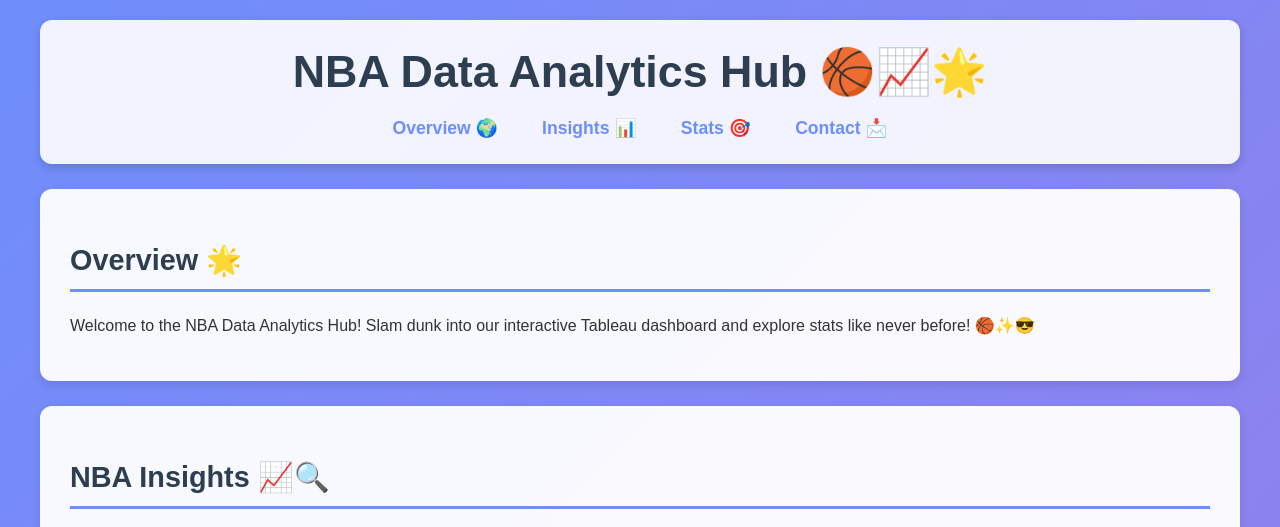
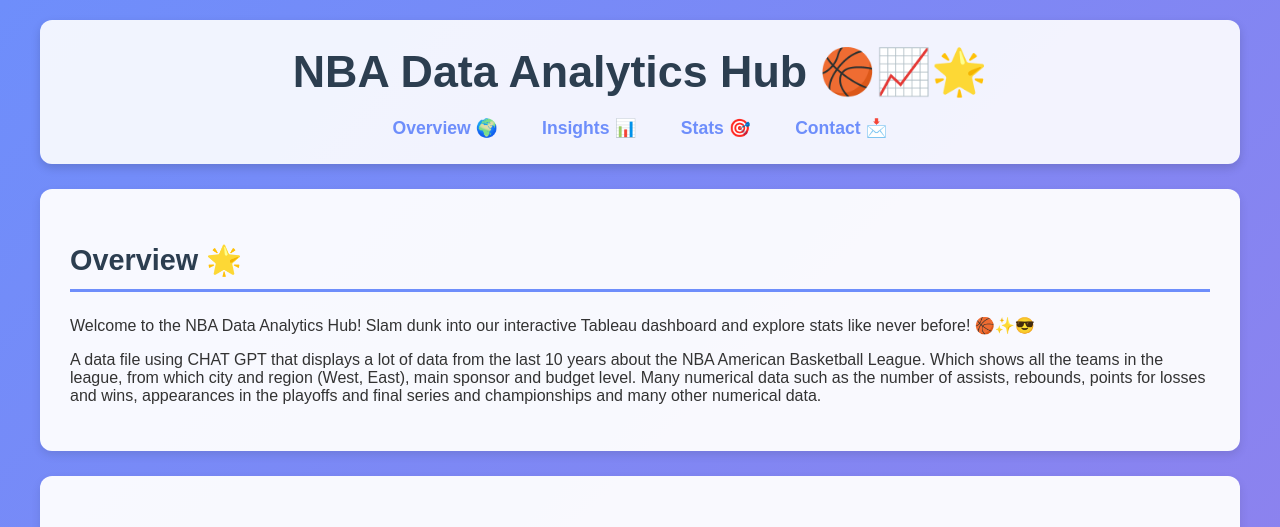
Before and after one commit to LG2410/vizu-NBA, a plain HTML site: page index.html in a window 1280 px wide. Shown: the top 527 px of the page. Drawn offline with Linux system fonts and the light colour scheme.

Commit message:
Update index.html

```diff
--- a/index.html
+++ b/index.html
@@ -143,6 +143,10 @@
         <div class="section" id="overview">
             <h2>Overview 🌟</h2>
             <p>Welcome to the NBA Data Analytics Hub! Slam dunk into our interactive Tableau dashboard and explore stats like never before! 🏀✨😎</p>
+            <p>A data file using CHAT GPT that displays a lot of data from the last 10 years about the NBA American Basketball League.
+Which shows all the teams in the league, from which city and region (West, East), main sponsor and budget level.
+Many numerical data such as the number of assists, rebounds, points for losses and wins, appearances in the playoffs and final series and championships and many other numerical data.
+            </p>
         </div>
 
         <div class="section" id="tableau">
```
